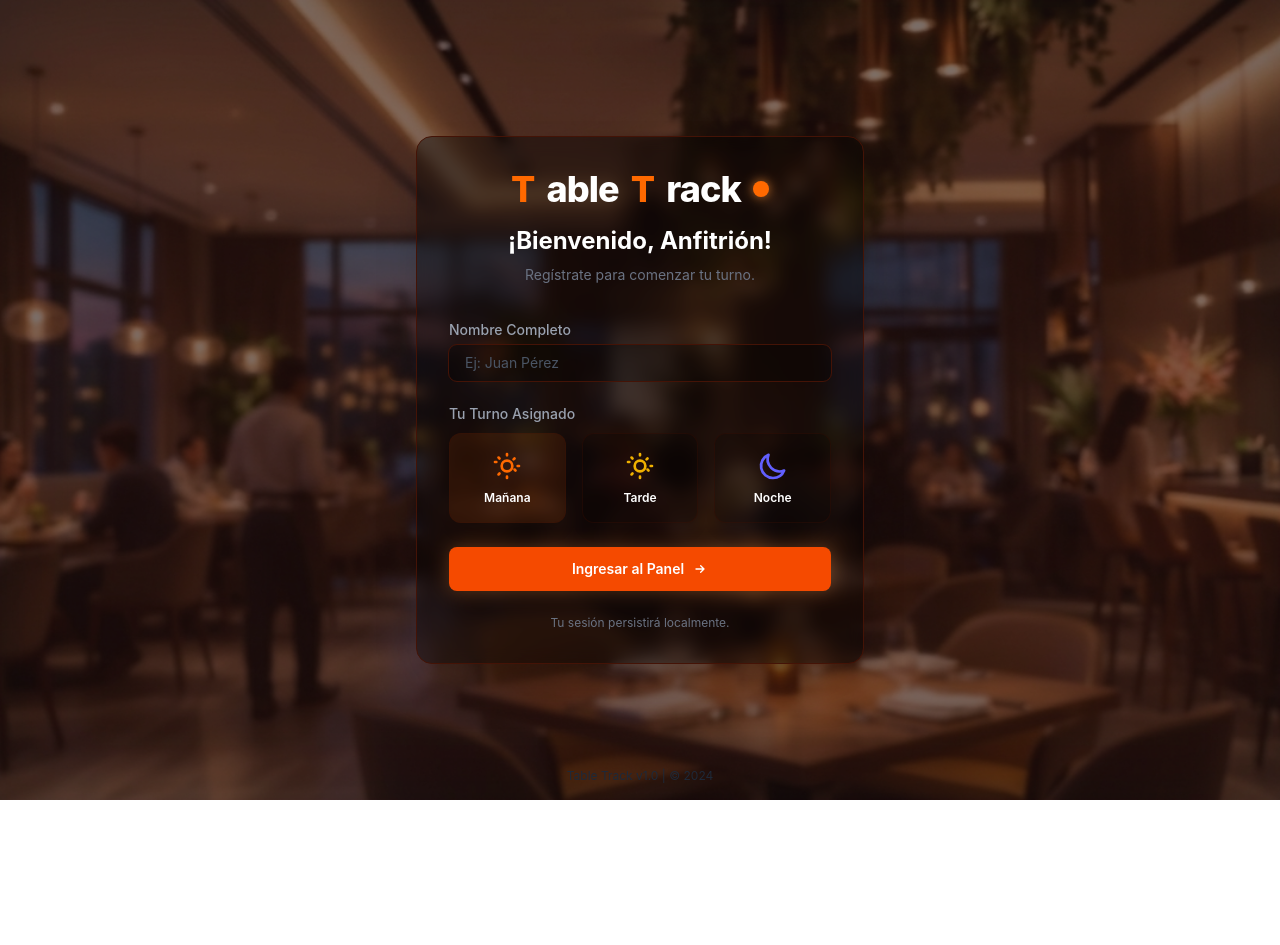
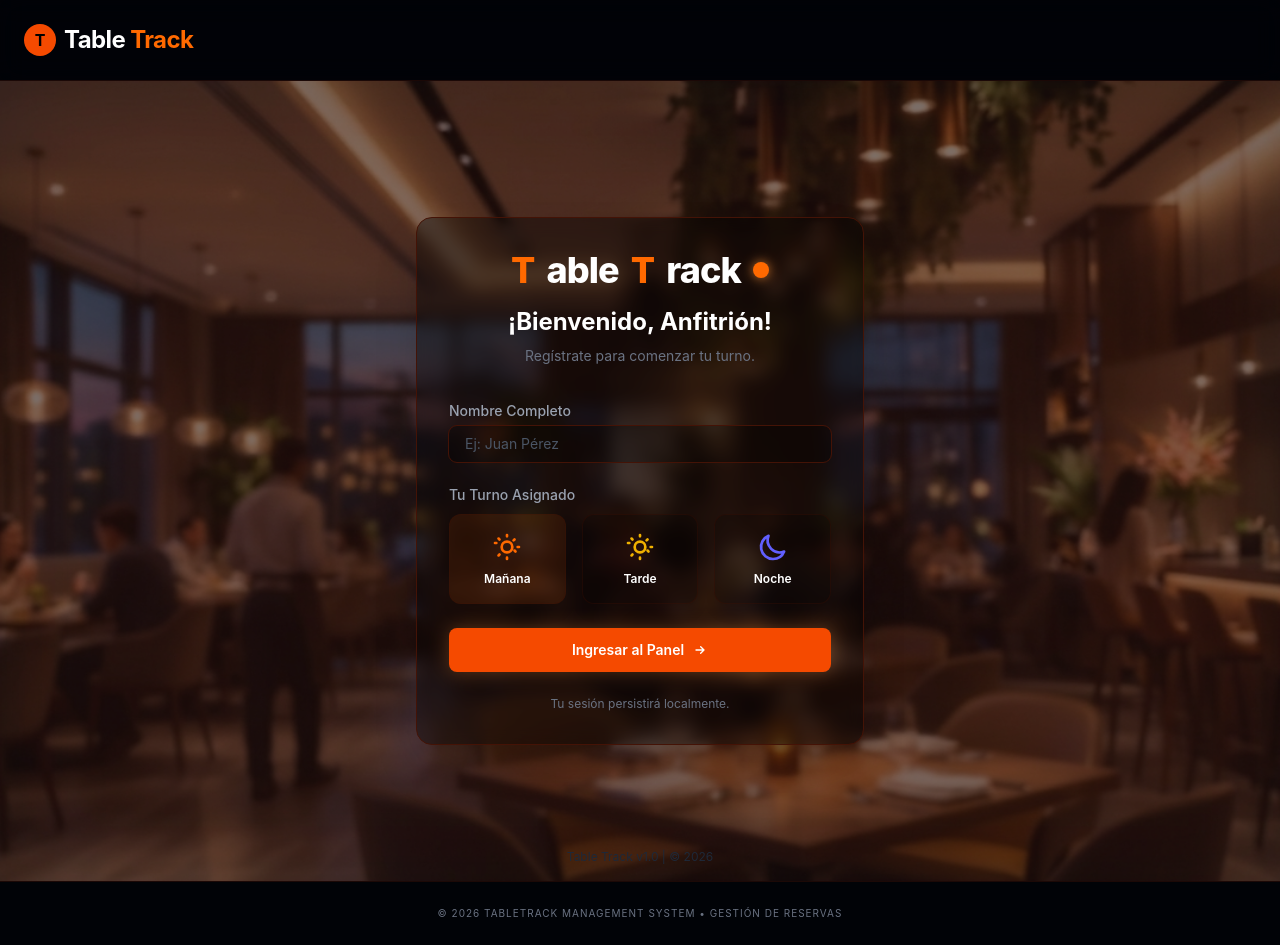
Before and after one commit to Strikys12/TABLE-TRACK, a React (Vite) app: page /login in a window 1280 px wide. Before the commit the page ends 800 px from the top, so only its background shows below. Built offline with nearby package versions, Linux system fonts and the light colour scheme.

Commit message:
feat/component-header

```diff
--- a/src/App.jsx
+++ b/src/App.jsx
@@ -1,26 +1,27 @@
-import { useState } from 'react'
 import { BrowserRouter, Routes, Route, Navigate } from 'react-router-dom';
 import Login from './pages/Login';
 import Panel from './pages/Panel';
+import Header from './components/Header';
+import Footer from './components/Footer';
 
-// Guardia de rutas: verifica si hay datos en LocalStorage
 const ProtectedRoute = ({ children }) => {
   const hostSession = localStorage.getItem('hostSession');
-
-  if (!hostSession) {
-    // Si no hay sesión, lo devuelve forzosamente al login [cite: 51]
-    return <Navigate to="/login" replace />;
-  }
-  return children;
+  return hostSession ? children : <Navigate to="/login" replace />;
 };
 
 function App() {
+  // Obtenemos la sesión para pasársela al Header
+  const session = JSON.parse(localStorage.getItem('hostSession'));
+
   return (
     <BrowserRouter>
+      <div className="flex flex-col min-h-screen bg-gray-950">
+        {/* El Header siempre está presente */}
+        <Header hostName={session?.nombre} />
+
+        <main className="flex-grow">
           <Routes>
             <Route path="/login" element={<Login />} />
-
-        {/* El panel está envuelto por el guardia de seguridad */}
             <Route
               path="/panel"
               element={
@@ -29,11 +30,14 @@ function App() {
                 </ProtectedRoute>
               }
             />
+            <Route path="*" element={<Navigate to="/login" replace />} />
+          </Routes>
+        </main>
 
-        {/* Cualquier ruta inventada redirecciona al login */}
-        <Route path="*" element={<Navigate to="/login" replace />} />
-      </Routes >
-    </BrowserRouter >
+        {/* El Footer siempre está presente */}
+        <Footer />
+      </div>
+    </BrowserRouter>
   );
 }
 
--- /dev/null
+++ b/src/components/Footer.jsx
@@ -0,0 +1,10 @@
+// src/components/Footer.jsx
+export default function Footer() {
+    return (
+        <footer className="bg-black/60 border-t border-orange-950/40 py-6 mt-auto text-center">
+            <p className="text-gray-500 text-[10px] uppercase tracking-widest">
+                © 2026 TableTrack Management System • Gestión de Reservas
+            </p>
+        </footer>
+    );
+}
--- /dev/null
+++ b/src/components/Header.jsx
@@ -0,0 +1,14 @@
+// src/components/Header.jsx
+export default function Header() {
+    return (
+        <header className="bg-black/60 border-b border-orange-950/40 p-6 flex items-center backdrop-blur-md">
+            <div className="flex items-center gap-2">
+                {/* Un pequeño icono decorativo */}
+                <div className="w-8 h-8 bg-orange-600 rounded-full flex items-center justify-center font-bold text-black">T</div>
+                <h1 className="text-2xl font-bold text-white tracking-tight">
+                    Table <span className="text-orange-500">Track</span>
+                </h1>
+            </div>
+        </header>
+    );
+}
--- a/src/pages/Login.jsx
+++ b/src/pages/Login.jsx
@@ -158,7 +158,7 @@ export default function Login() {
 
             {/* Footer */}
             <div className="absolute bottom-4 left-0 right-0 text-center text-xs text-gray-800">
-                Table Track v1.0 | © 2024
+                Table Track v1.0 | © 2026
             </div>
 
         </div>
```
Lines whose indentation alone changed are shown as unchanged.
